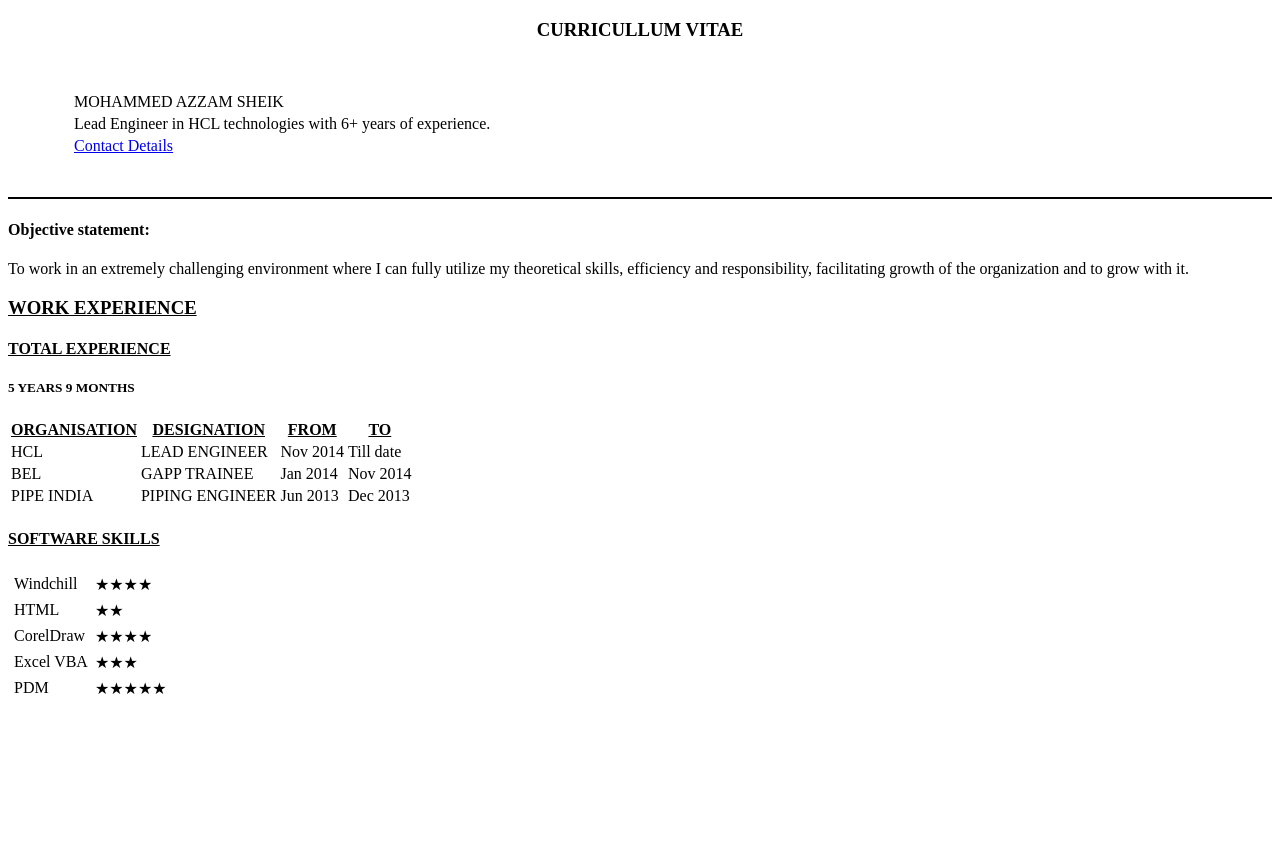
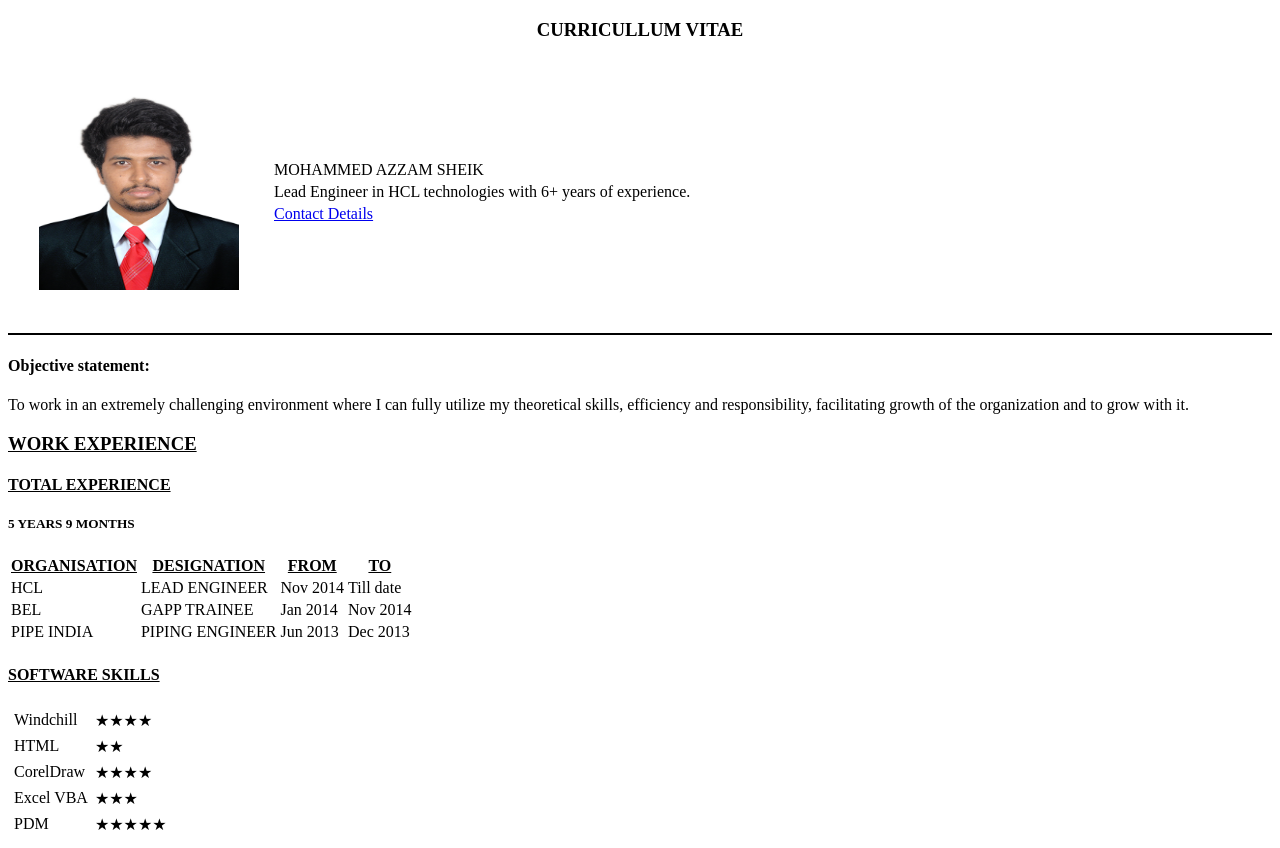
Before and after one commit to mazzams/CV, a plain HTML site: page index.html in a window 1280 px wide. Before the commit the page ends 800 px from the top, so only its background shows below. Drawn offline with Linux system fonts and the light colour scheme.

Commit message:
Update index.html

```diff
--- a/index.html
+++ b/index.html
@@ -10,7 +10,7 @@
 </center>
 <table cellspacing=30>
   <tr>
-    <td><imp src="azzam copy copy.jpg" alt="Azzam Pic" width="200" height="200"></td>
+    <td><img src="azzam copy copy.jpg" alt="Azzam Pic" width="200" height="200"></td>
     <td>
       <table>
         <tr>
```
